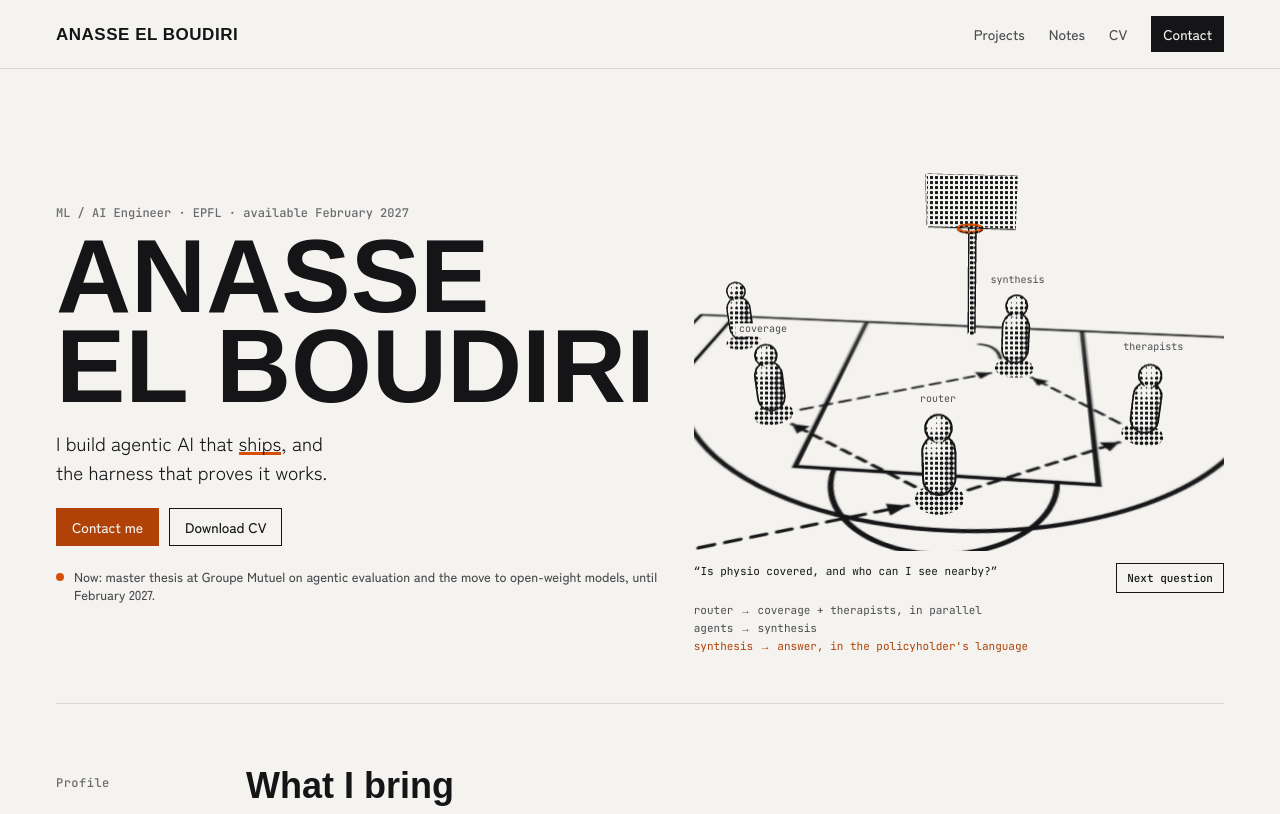
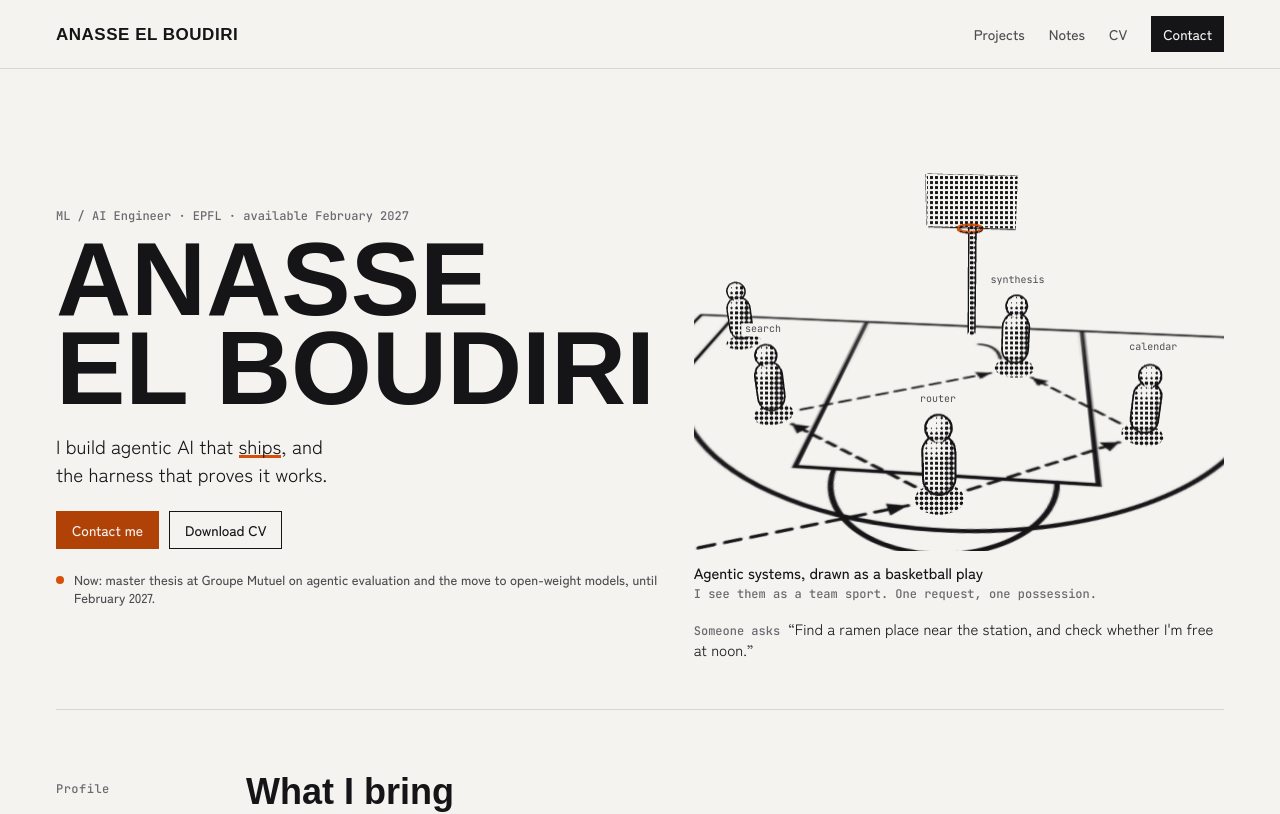
Before and after one commit to anassee15/portfolio, a Next.js app: page / in a window 1280 px wide. Shown: the top 814 px of the page. Built offline with nearby package versions, Linux system fonts and the light colour scheme; a web font is replaced by a local one.

Commit message:
Make the court scene about agentic systems in general
Everyday requests with generic agents instead of EVA's. Under the court,
only the request being played remains; the step-by-step legend is gone.

```diff
--- a/components/home/CourtFigure.tsx
+++ b/components/home/CourtFigure.tsx
@@ -2,7 +2,7 @@
 
 import { useCallback, useRef, useState } from "react";
 import dynamic from "next/dynamic";
-import { PLAYS, Phase, type Play } from "@/components/three/play";
+import { PLAYS } from "@/components/three/play";
 import { useCssVariables, useInView, useMediaQuery, usePageLoaded, usePrefersReducedMotion, useWebGL } from "@/lib/hooks";
 
 // three.js is only downloaded once the page has loaded and the court is close to the viewport.
@@ -12,7 +12,7 @@ const COLOR_TOKENS = ["paper", "ink", "ball"] as const;
 // The still frame (public/court) shows the three-agent play, after the passes.
 const STILL_PLAY = PLAYS[2];
 const DESCRIPTION =
-  "A half basketball court drawn in ink and screentone, where EVA answers a question as a team play: the router plays point guard and passes to the specialised agents it needs, who pass to the synthesis agent, who scores the answer.";
+  "A half basketball court drawn in ink and screentone, where a multi-agent system answers a request as a team play: the router plays point guard and passes to the specialised agents it needs, who pass to the synthesis agent, who scores the answer.";
 
 export function CourtFigure() {
   const frame = useRef<HTMLDivElement>(null);
@@ -24,8 +24,6 @@ export function CourtFigure() {
   const colors = useCssVariables(COLOR_TOKENS);
   const loaded = usePageLoaded();
   const [playIndex, setPlayIndex] = useState(0);
-  const [sample, setSample] = useState(0);
-  const [phase, setPhase] = useState(Phase.Scored);
   const [sceneReady, setSceneReady] = useState(false);
   const markSceneReady = useCallback(() => setSceneReady(true), []);
 
@@ -44,63 +42,23 @@ export function CourtFigure() {
           <CourtScene
             colors={colors}
             play={play}
-            sample={sample}
             active={visible}
             maxDpr={touch ? 1 : 1.5}
-            onPhase={setPhase}
             onPlayEnd={nextPlay}
             onReady={markSceneReady}
           />
         )}
       </div>
-      <figcaption className="mt-3 flex items-start justify-between gap-4">
-        <PlayTrace play={play} phase={live ? phase : Phase.Scored} />
-        {live && (
-          <button
-            type="button"
-            onClick={() => {
-              nextPlay();
-              setSample((n) => n + 1);
-            }}
-            className="meta flex-none cursor-pointer border border-ink px-2.5 py-1.5 text-[11px] text-ink"
-          >
-            Next question
-          </button>
-        )}
+      <figcaption className="mt-3">
+        <p className="text-[0.9375rem] leading-snug font-medium">Agentic systems, drawn as a basketball play</p>
+        <p className="meta mt-0.5">I see them as a team sport. One request, one possession.</p>
+        {/* The request being played; it changes with each play. */}
+        <p className="mt-4 min-h-[2lh] text-[0.9375rem] leading-snug">
+          <span className="meta mr-2">Someone asks</span>“{play.question}”
+        </p>
       </figcaption>
     </figure>
   );
-}
-
-/** The agent trace of the current play, filled in as the ball moves. */
-function PlayTrace({ play, phase }: { play: Play; phase: Phase }) {
-  const steps = [
-    { at: Phase.ToAgents, text: `router → ${agentsText(play.agents)}` },
-    { at: Phase.ToSynthesis, text: `${play.agents.length ? "agents" : "router"} → synthesis` },
-    { at: Phase.Scored, text: "synthesis → answer, in the policyholder's language" },
-  ];
-  const latest = steps.findLast((step) => phase >= step.at);
-
-  return (
-    <div className="min-w-0 font-mono text-[11px] leading-relaxed">
-      <p className="min-h-[3.2em] text-ink">“{play.question}”</p>
-      <ol className="mt-1">
-        {steps.map((step) => (
-          <li
-            key={step.at}
-            className={phase < step.at ? "text-muted" : step === latest ? "text-ball-text" : "text-ink-2"}
-          >
-            {step.text}
-          </li>
-        ))}
-      </ol>
-    </div>
-  );
-}
-
-function agentsText(agents: string[]) {
-  if (agents.length === 0) return "no agent needed";
-  return agents.length === 1 ? agents[0] : `${agents.join(" + ")}, in parallel`;
 }
 
 const STILL_SIZES = "(min-width: 768px) 45vw, 100vw";
--- a/components/three/CourtScene.tsx
+++ b/components/three/CourtScene.tsx
@@ -24,11 +24,8 @@ export type InkColors = { paper: string; ink: string; ball: string };
 type CourtSceneProps = {
   colors: InkColors;
   play: Play;
-  /** Changing this number re-samples the scene from noise. */
-  sample: number;
   active: boolean;
   maxDpr: number;
-  onPhase: (phase: Phase) => void;
   onPlayEnd: () => void;
   /** Called once the shaders are compiled and the first frame is about to be drawn. */
   onReady: () => void;
@@ -103,7 +100,7 @@ function PlayerMesh({ assets, player, groupRef }: { assets: Assets; player: Play
   );
 }
 
-function Court({ colors, play, sample, labels, pointer, onPhase, onPlayEnd }: Omit<CourtSceneProps, "active" | "maxDpr" | "onReady"> & {
+function Court({ colors, play, labels, pointer, onPlayEnd }: Omit<CourtSceneProps, "active" | "maxDpr" | "onReady"> & {
   labels: LabelRefs;
   pointer: React.RefObject<{ x: number; y: number }>;
 }) {
@@ -126,10 +123,6 @@ function Court({ colors, play, sample, labels, pointer, onPhase, onPlayEnd }: Om
     assets.colors.paper.value.setStyle(colors.paper, raw);
     assets.colors.ball.value.setStyle(colors.ball, raw);
   }, [assets, uniforms, colors]);
-
-  useEffect(() => {
-    noiseStart.current = -1;
-  }, [sample]);
 
   useEffect(() => {
     playStart.current = -1;
@@ -156,7 +149,6 @@ function Court({ colors, play, sample, labels, pointer, onPhase, onPlayEnd }: Om
     if (phase !== lastPhase.current) {
       lastPhase.current = phase;
       floor.drawPlay(agents, phase);
-      onPhase(phase);
     }
 
     const positions = ballsAt(t, agents);
@@ -322,7 +314,7 @@ export default function CourtScene({ active, maxDpr, onReady, ...sceneProps }: C
               labels.current[i] = span;
             }}
             aria-hidden
-            className="pointer-events-none absolute top-0 left-0 bg-paper px-1 font-mono text-[10px] leading-tight whitespace-nowrap text-ink-2 opacity-0 transition-opacity duration-300 data-[active=true]:text-ball-text"
+            className="pointer-events-none absolute top-0 left-0 bg-paper px-1 font-mono text-[0.625rem] leading-tight whitespace-nowrap text-ink-2 opacity-0 transition-opacity duration-300 data-[active=true]:text-ball-text"
           >
             {text}
           </span>
--- a/components/three/play.ts
+++ b/components/three/play.ts
@@ -1,5 +1,5 @@
 /**
- * The basketball play acted out by EVA's architecture, with a real five:
+ * A multi-agent system played as a basketball set, with a real five:
  * the point guard is the router, three wings are specialised agents,
  * the center is the synthesis agent who scores the answer.
  * Pure geometry and data, no three.js.
@@ -7,18 +7,17 @@
 
 export type Vec3 = [number, number, number];
 
-/** A question and the agents the router calls for it (0 to 3, in parallel). */
+/** A request and the agents the router calls for it (0 to 3, in parallel). */
 export type Play = { question: string; agents: string[] };
 
-// Generic agent roles: EVA has seven (coverage, therapists, self-service, contact, info, premiums, offers).
 export const PLAYS: Play[] = [
-  { question: "Is physio covered, and who can I see nearby?", agents: ["coverage", "therapists"] },
-  { question: "Does my plan cover a new crown?", agents: ["coverage"] },
+  { question: "Find a ramen place near the station, and check whether I'm free at noon.", agents: ["search", "calendar"] },
+  { question: "Why does this test fail?", agents: ["code"] },
   {
-    question: "Is acupuncture covered, who practises it near me, and how do I send the bill?",
-    agents: ["coverage", "therapists", "self-service"],
+    question: "What's the weather in Lausanne, when is my next meeting, and what's in the news?",
+    agents: ["weather", "calendar", "news"],
   },
-  { question: "How much will my premium be next year?", agents: ["premiums"] },
+  { question: "Summarise this 40-page report in five bullet points.", agents: ["documents"] },
   { question: "Thanks, that's all!", agents: [] },
 ];
 
@@ -36,7 +35,7 @@ export const ENTRY: Vec3 = [-6, 1, 4.2];
 export const RIM: Vec3 = [0, 2.75, HOOP_Z + 0.2];
 const HAND_HEIGHT = 1.25;
 
-/** What the play is doing; the trace under the court follows these steps. */
+/** What the play is doing, step by step. */
 export enum Phase {
   Question,
   ToAgents,
```
